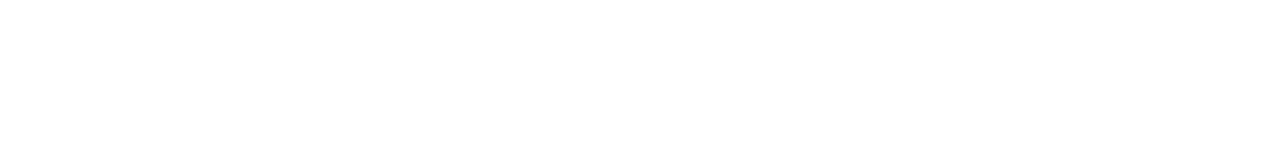
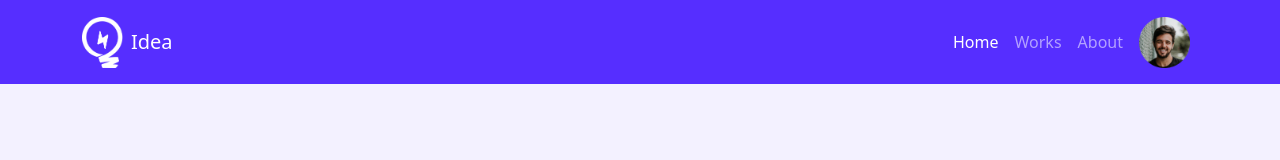
Before and after one commit to raiihan/LeaderBoard-with-Bootstrap, a plain HTML site: page index.html in a window 1280 px wide. Drawn offline with nearby package versions, Linux system fonts and the light colour scheme.

Commit message:
Header Section Added

```diff
--- a/index.html
+++ b/index.html
@@ -13,8 +13,39 @@
     <title>Leader Board Bootstrap</title>
 </head>
 
-<body>
+<body style="background-color: #F3F1FF;">
+    <header>
+        <nav class="navbar navbar-expand-lg navbar-dark" style="background-color: #562EFF;">
+            <div class="container">
+                <a class="navbar-brand d-flex align-items-center" href="#"> <img src="./images/logo.png" alt=""
+                        width="41" height="51" class="d-inline-block align-text-top">
+                    <span class="ms-2">Idea</span></a>
+                <button class="navbar-toggler" type="button" data-bs-toggle="collapse"
+                    data-bs-target="#navbarSupportedContent" aria-controls="navbarSupportedContent"
+                    aria-expanded="false" aria-label="Toggle navigation">
+                    <span class="navbar-toggler-icon"></span>
+                </button>
+                <div class="collapse navbar-collapse" id="navbarSupportedContent">
+                    <ul class="navbar-nav ms-auto mb-2 mb-lg-0 d-flex align-items-center">
+                        <li class="nav-item">
+                            <a class="nav-link active" aria-current="page" href="#">Home</a>
+                        </li>
+                        <li class="nav-item">
+                            <a class="nav-link" href="#">Works</a>
+                        </li>
+                        <li class="nav-item">
+                            <a class="nav-link" href="#">About</a>
+                        </li>
+                        <li class="nav-item">
+                            <a class="nav-link" href="#"><img src="./images/player-1.png" alt="" width="51" height="51"
+                                    class="d-inline-block align-text-top"></a>
+                        </li>
 
+                    </ul>
+                </div>
+            </div>
+        </nav>
+    </header>
 
     <!-- Optional JavaScript -->
     <script src="https://cdn.jsdelivr.net/npm/bootstrap@5.1.3/dist/js/bootstrap.bundle.min.js"
```
